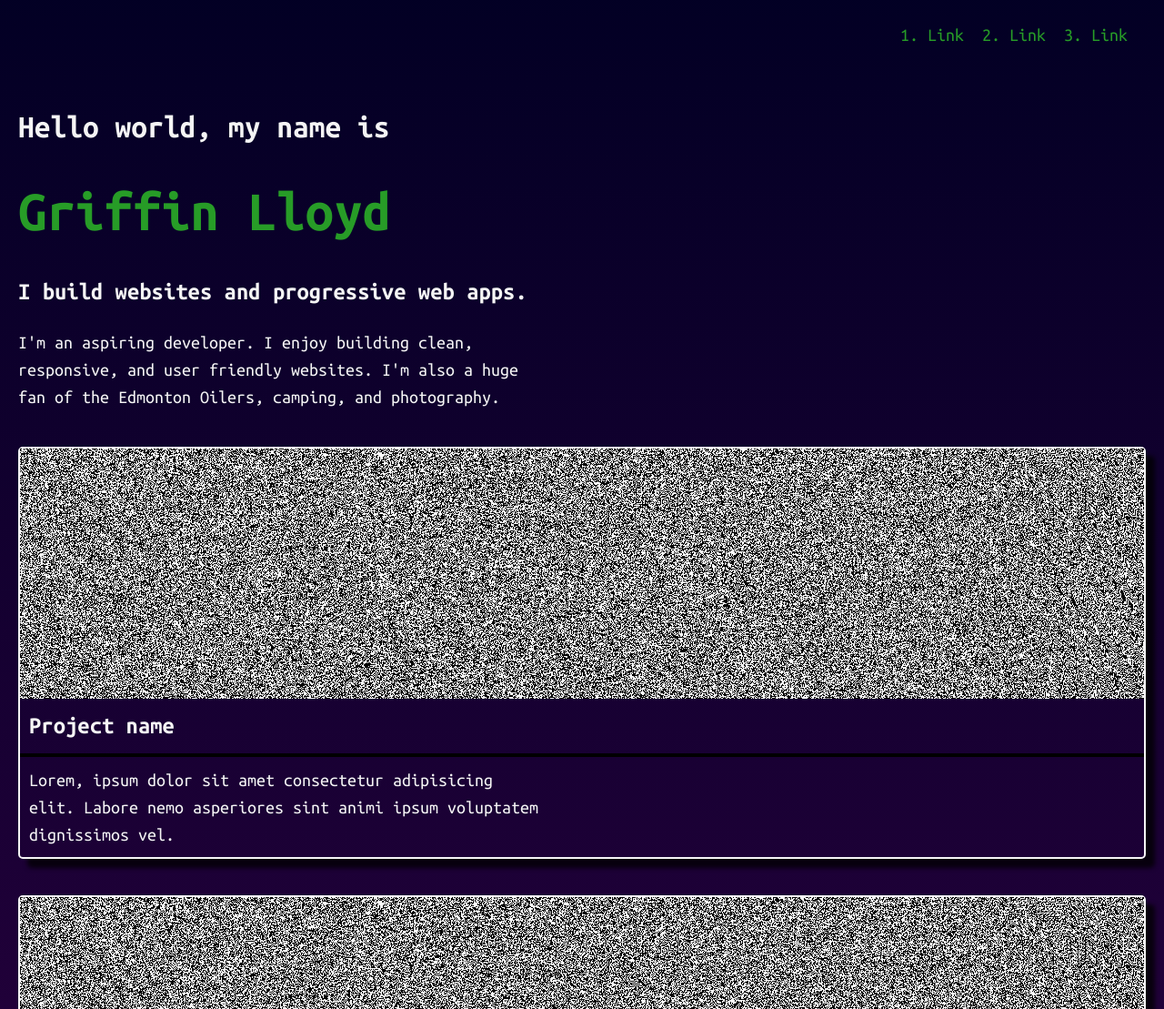
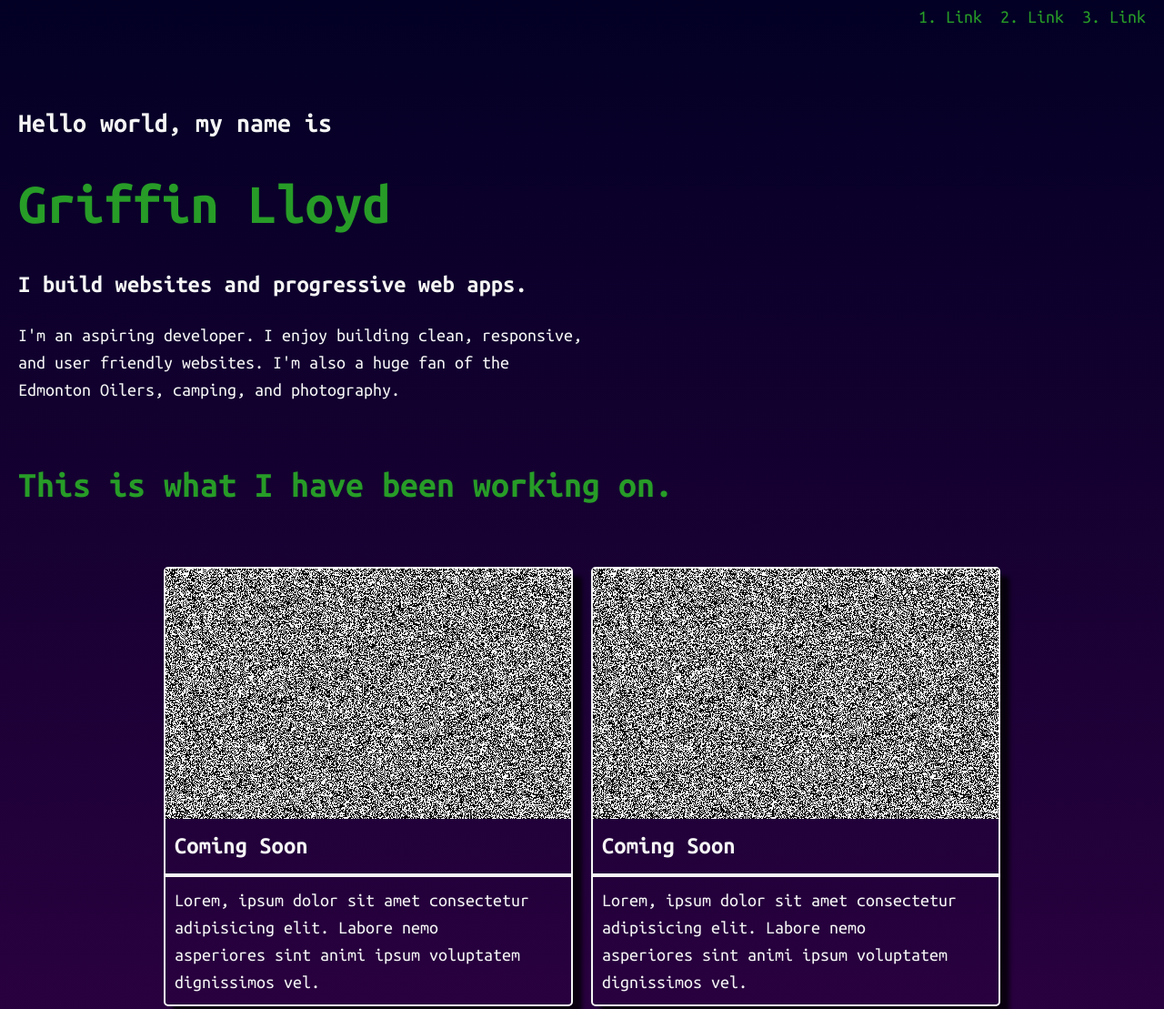
Before and after one commit to Glloyd5/portfolio, a plain HTML site: page index.html in a window 1280 px wide. Shown: the part 17-1126 px from the top of the page at 91% size. Drawn offline with Linux system fonts and the light colour scheme; files that its build step writes are made by us from their sources.

Commit message:
Add project display template

```diff
--- a/css/style.css
+++ b/css/style.css
@@ -5,7 +5,6 @@ html {
 body {
     background: rgb(2,0,36);
     background: linear-gradient(180deg, rgba(2,0,36,1) 0%, rgba(63,1,78,1) 75%);
-    padding: 1rem;
     color: whitesmoke;
     font-family: "Ubuntu Mono", serif;
 }
@@ -22,6 +21,14 @@ nav {
     margin: 1rem;
 }
 
+main {
+    margin: 1rem;
+}
+
+main section:first-of-type {
+    max-width: 628px;
+}
+
 header h1 {
     font-size: 1.777rem;
 }
@@ -35,9 +42,6 @@ h3 {
     font-size: 1.333rem;
 }
 
-p {
-    max-width: 58ch;
-}
 
 a.nav-link {
     color: #279c27;
@@ -63,6 +67,19 @@ section {
     margin-top: 1rem;
 }
 
+.projects {
+    display: flex;
+    max-width: 1400px;
+    margin: 0 auto;
+    padding: 2rem 0 2rem 0;
+}
+
+.projects h2 {
+    margin-top: 1rem;
+    font-size: 2rem;
+    width: 100%;
+}
+
 .project {
     border: 2px solid whitesmoke;
     border-radius: 5px;
@@ -82,7 +99,7 @@ section {
 
 .project h3 {
     margin: -1rem 0 -1rem 0;
-    border-bottom: 4px solid #000;
+    border-bottom: 4px solid whitesmoke;
 }
 
 @keyframes b{
@@ -96,4 +113,18 @@ section {
 
 footer {
     margin-top: 2rem;
+    padding: 1rem;
+    background-color: #000000;
 }
+
+@media (min-width: 960px) {
+    .projects {
+        display: flex;
+        flex-flow: row wrap;
+        justify-content: center;
+    }
+
+    .project {
+        width: 450px;
+    }
+}
--- a/index.html
+++ b/index.html
@@ -15,10 +15,10 @@
 <body>
     <header>
         <nav><a href="#" class="nav-link">1. <span>Link</span></a><a href="#" class="nav-link">2. <span>Link</span></a><a href="#" class="nav-link">3. <span>Link</span></a></nav>
-        <h1>Hello world, my name is</h1>
     </header>
     <main>
         <section>
+            <h1>Hello world, my name is</h1>
             <h2>Griffin Lloyd</h2>
             <h3>I build websites and progressive web apps.</h3>
             <p>
@@ -26,30 +26,33 @@
                 I'm also a huge fan of the Edmonton Oilers, camping, and photography.
             </p>
         </section>
+        <section class="projects">
+            <h2>This is what I have been working on.</h2>
             <section class="project">
                 <div></div>
-            <h3>Project name</h3>
+                <h3>Coming Soon</h3>
                 <p>Lorem, ipsum dolor sit amet consectetur adipisicing elit. Labore nemo asperiores sint animi ipsum voluptatem dignissimos vel.</p>
             </section>
             <section class="project">
                 <div></div>
-            <h3>Project name</h3>
+                <h3>Coming Soon</h3>
                 <p>Lorem, ipsum dolor sit amet consectetur adipisicing elit. Labore nemo asperiores sint animi ipsum voluptatem dignissimos vel.</p>
             </section>
             <section class="project">
                 <div></div>
-            <h3>Project name</h3>
+                <h3>Coming Soon</h3>
                 <p>Lorem, ipsum dolor sit amet consectetur adipisicing elit. Labore nemo asperiores sint animi ipsum voluptatem dignissimos vel.</p>
             </section>
             <section class="project">
                 <div></div>
-            <h3>Project name</h3>
+                <h3>Coming Soon</h3>
                 <p>Lorem, ipsum dolor sit amet consectetur adipisicing elit. Labore nemo asperiores sint animi ipsum voluptatem dignissimos vel.</p>
             </section>
             <section class="project">
                 <div></div>
-            <h3>Project name</h3>
+                <h3>Coming Soon</h3>
                 <p>Lorem, ipsum dolor sit amet consectetur adipisicing elit. Labore nemo asperiores sint animi ipsum voluptatem dignissimos vel.</p>
+            </section>
         </section>
     </main>
     <footer>
```
Lines whose indentation alone changed are shown as unchanged.
